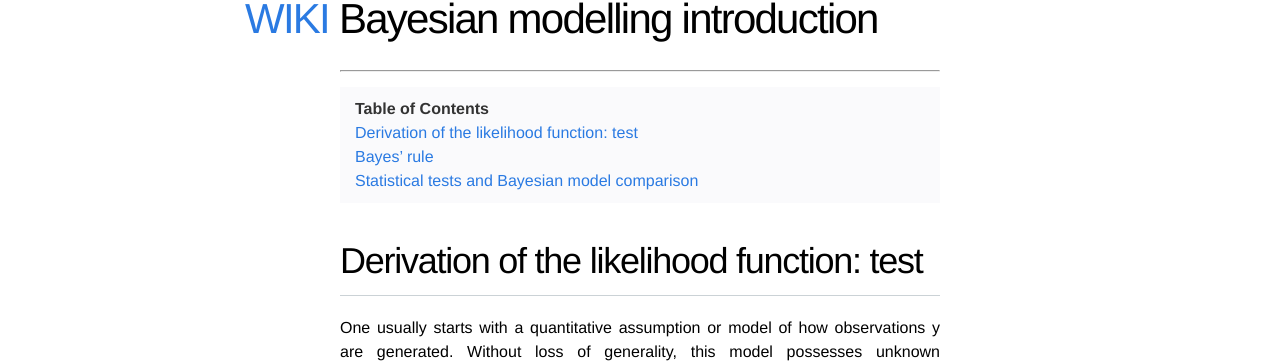
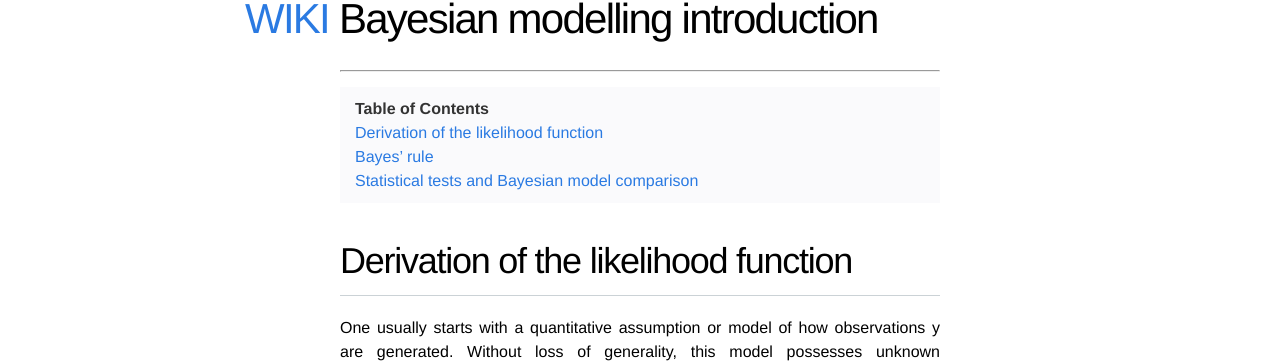
Before and after one commit to MBB-team/VBA-toolbox, a Jekyll site: the page built from _wiki/Bayesian-modelling-introduction.md, in a window 1280 px wide and 900 px high. Shown: the part 104-467 px from the top of the window. Built offline with Jekyll 4.4.1, drawn with Linux system fonts in a browser that asks for light colours; nearby versions of some CDN libraries; formulas are drawn with MathJax 3.

Commit message:
Update Bayesian-modelling-introduction.md

```diff
--- a/_wiki/Bayesian-modelling-introduction.md
+++ b/_wiki/Bayesian-modelling-introduction.md
@@ -4,7 +4,7 @@ title: "Bayesian inference: introduction"
 * Will be replaced with the ToC, excluding the "Contents" header
 {:toc}
 
-# Derivation of the likelihood function: test
+# Derivation of the likelihood function
 
 One usually starts with a quantitative assumption or model of how observations y are generated. Without loss of generality, this model possesses unknown parameters $$\vartheta$$, which are mapped through an observation function g:
 
```
